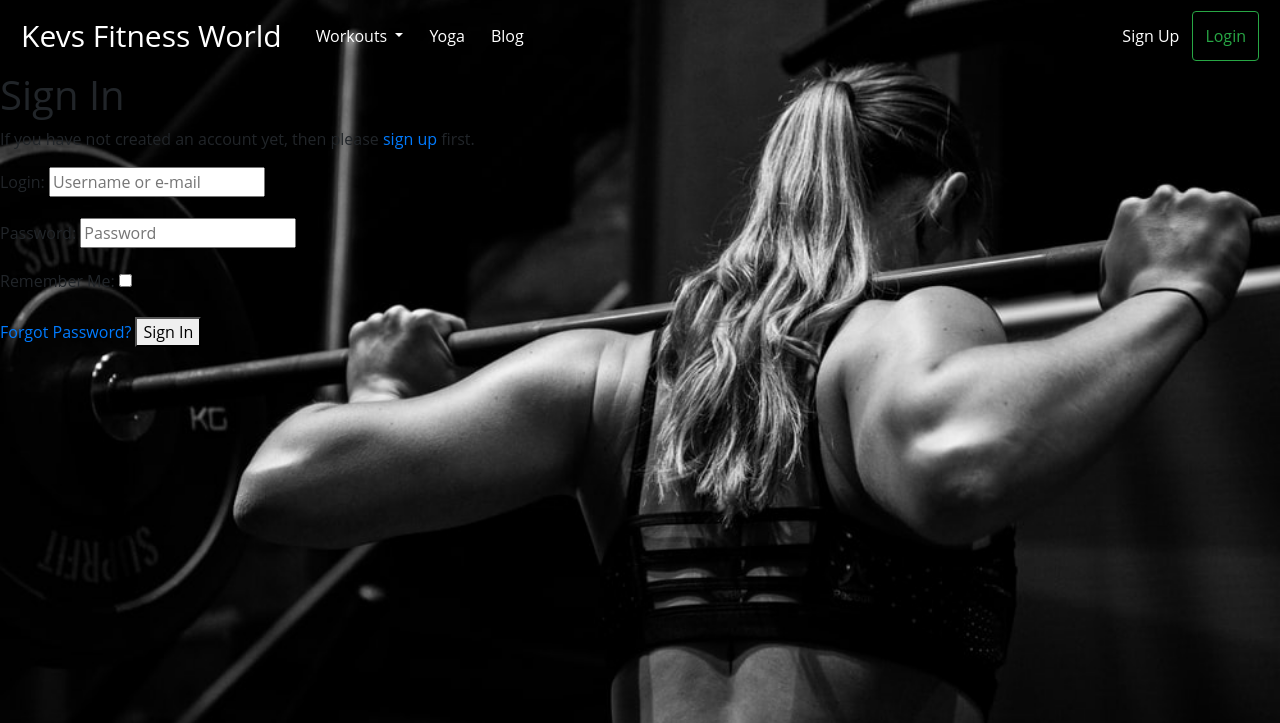
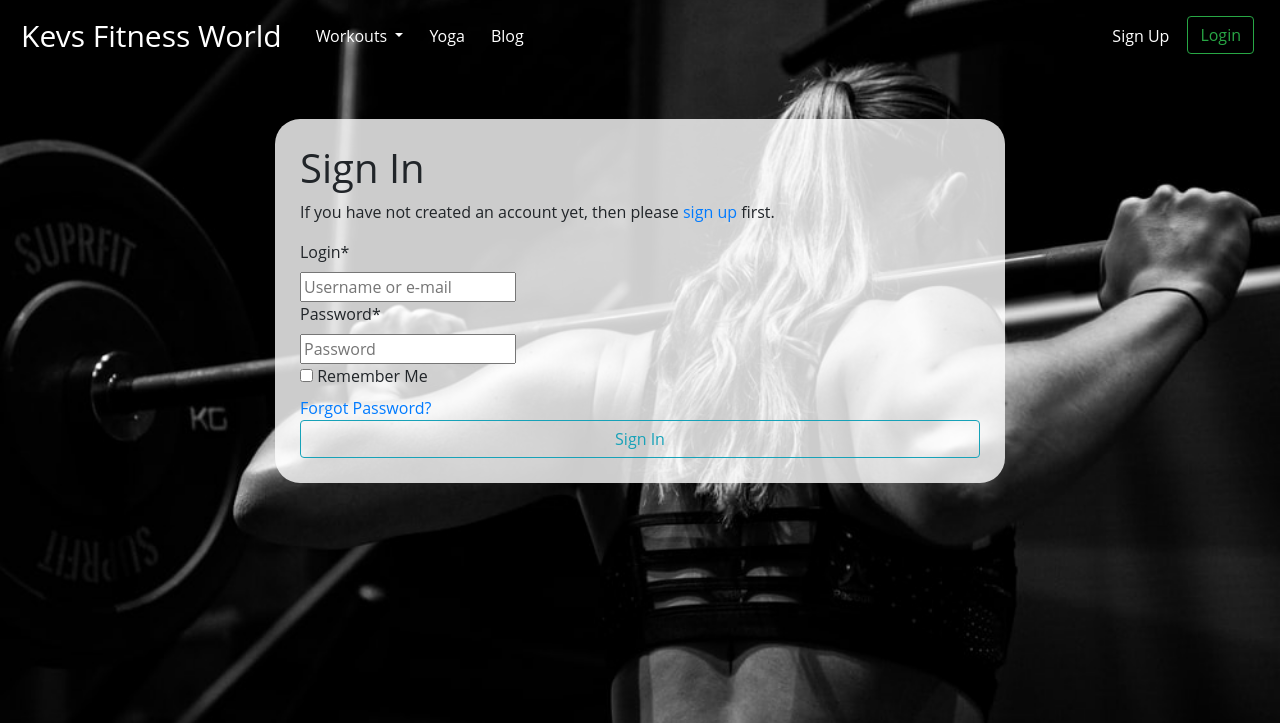
Before and after one commit to kevinfAAA/PP5, a Django app: page /accounts/login/ in a window 1280 px wide. Shown: the top 723 px of the page. Run offline with Django 3.2, Linux system fonts and the light colour scheme; some libraries are stand-ins or nearby versions.

Commit message:
Login and Logout authentication completed

```diff
--- a/home/templates/home/index.html
+++ b/home/templates/home/index.html
@@ -15,7 +15,7 @@
                     {% if request.user.is_authenticated %}
                     {% else %}
                     <h4>
-                        <button type="button" class="btn btn-success btn-lg">Sign Up Today!!!!</button>
+                        <a type="button" class="btn btn-success btn-lg" href="{% url 'account_signup' %}">Sign Up Today!!!!</a>
                     </h4>
                     {% endif %}
                 </div>
--- a/kevins_pp5/settings.py
+++ b/kevins_pp5/settings.py
@@ -43,6 +43,7 @@ INSTALLED_APPS = [
     'allauth',
     'allauth.account',
     'allauth.socialaccount',
+    'crispy_forms',
     'home',
 ]
 
@@ -61,7 +62,7 @@ ROOT_URLCONF = 'kevins_pp5.urls'
 TEMPLATES = [
     {
         'BACKEND': 'django.template.backends.django.DjangoTemplates',
-         'DIRS': [
+        'DIRS': [
             os.path.join(BASE_DIR, 'templates'),
             os.path.join(BASE_DIR, 'templates', 'allauth'),
         ],
@@ -69,7 +70,7 @@ TEMPLATES = [
         'OPTIONS': {
             'context_processors': [
                 'django.template.context_processors.debug',
-                'django.template.context_processors.request', # required by allauth
+                'django.template.context_processors.request',  # required by allauth
                 'django.contrib.auth.context_processors.auth',
                 'django.contrib.messages.context_processors.messages',
             ],
--- a/static/css/base.css
+++ b/static/css/base.css
@@ -52,5 +52,18 @@ body {
     border: 2px solid transparent;
 }
 
+.overlay {
+	height: 100%;
+	width: 100%;
+	top: 0;
+	left: 0;
+	position: fixed;
+	background: rgb(0, 0, 0);
+	z-index: -1;
+}
 
-/* -------------------------------- Media Queries */
+.allauth-temps {
+    background-color: rgb(255,255,255, 0.8);
+    padding: 25px;
+    border-radius: 25px
+}
--- a/templates/allauth/account/base.html
+++ b/templates/allauth/account/base.html
@@ -1 +1,13 @@
 {% extends "base.html" %}
+
+
+{% block content %}
+<div class="container">
+  <div class="row justify-content-center">
+    <div class="col-md-8 col-sm-12 mt-5">
+      {% block inner_content %}
+      {% endblock %}
+    </div>
+  </div>
+</div>
+{% endblock %}
--- a/templates/allauth/account/login.html
+++ b/templates/allauth/account/login.html
@@ -2,11 +2,12 @@
 
 {% load i18n %}
 {% load account socialaccount %}
+{% load crispy_forms_tags %}
 
 {% block head_title %}{% trans "Sign In" %}{% endblock %}
 
-{% block content %}
-
+{% block inner_content %}
+<div class="allauth-temps">
 <h1>{% trans "Sign In" %}</h1>
 
 {% get_providers as socialaccount_providers %}
@@ -35,12 +36,12 @@ for a {{ site_name }} account and sign in below:{% endblocktrans %}</p>
 
 <form class="login" method="POST" action="{% url 'account_login' %}">
   {% csrf_token %}
-  {{ form.as_p }}
+  {{ form | crispy }}
   {% if redirect_field_value %}
   <input type="hidden" name="{{ redirect_field_name }}" value="{{ redirect_field_value }}" />
   {% endif %}
   <a class="button secondaryAction" href="{% url 'account_reset_password' %}">{% trans "Forgot Password?" %}</a>
-  <button class="primaryAction" type="submit">{% trans "Sign In" %}</button>
+  <button class="primaryAction btn btn-outline-info btn-block" type="submit">{% trans "Sign In" %}</button>
 </form>
-
+</div>
 {% endblock %}
--- a/templates/allauth/account/password_reset_done.html
+++ b/templates/allauth/account/password_reset_done.html
@@ -5,7 +5,8 @@
 
 {% block head_title %}{% trans "Password Reset" %}{% endblock %}
 
-{% block content %}
+{% block inner_content %}
+<div class="allauth-temps">
     <h1>{% trans "Password Reset" %}</h1>
 
     {% if user.is_authenticated %}
@@ -13,4 +14,5 @@
     {% endif %}
 
     <p>{% blocktrans %}We have sent you an e-mail. Please contact us if you do not receive it within a few minutes.{% endblocktrans %}</p>
+</div>
 {% endblock %}
--- a/templates/allauth/account/password_reset_from_key_done.html
+++ b/templates/allauth/account/password_reset_from_key_done.html
@@ -3,7 +3,9 @@
 {% load i18n %}
 {% block head_title %}{% trans "Change Password" %}{% endblock %}
 
-{% block content %}
+{% block inner_content %}
+<div class="allauth-temps">
     <h1>{% trans "Change Password" %}</h1>
     <p>{% trans 'Your password is now changed.' %}</p>
+</div>
 {% endblock %}
--- a/templates/allauth/account/signup_closed.html
+++ b/templates/allauth/account/signup_closed.html
@@ -4,8 +4,10 @@
 
 {% block head_title %}{% trans "Sign Up Closed" %}{% endblock %}
 
-{% block content %}
+{% block inner_content %}
+<div class="allauth-temps">
 <h1>{% trans "Sign Up Closed" %}</h1>
 
 <p>{% trans "We are sorry, but the sign up is currently closed." %}</p>
+</div>
 {% endblock %}
--- a/templates/allauth/account/verification_sent.html
+++ b/templates/allauth/account/verification_sent.html
@@ -4,9 +4,11 @@
 
 {% block head_title %}{% trans "Verify Your E-mail Address" %}{% endblock %}
 
-{% block content %}
+{% block inner_content %}
+<div class="allauth-temps">
     <h1>{% trans "Verify Your E-mail Address" %}</h1>
 
     <p>{% blocktrans %}We have sent an e-mail to you for verification. Follow the link provided to finalize the signup process. Please contact us if you do not receive it within a few minutes.{% endblocktrans %}</p>
 
+</div>
 {% endblock %}
--- a/templates/allauth/account/verified_email_required.html
+++ b/templates/allauth/account/verified_email_required.html
@@ -4,7 +4,8 @@
 
 {% block head_title %}{% trans "Verify Your E-mail Address" %}{% endblock %}
 
-{% block content %}
+{% block inner_content %}
+<div class="allauth-temps">
 <h1>{% trans "Verify Your E-mail Address" %}</h1>
 
 {% url 'account_email' as email_url %}
@@ -19,5 +20,5 @@ contact us if you do not receive it within a few minutes.{% endblocktrans %}</p>
 
 <p>{% blocktrans %}<strong>Note:</strong> you can still <a href="{{ email_url }}">change your e-mail address</a>.{% endblocktrans %}</p>
 
-
+</div>
 {% endblock %}
--- a/templates/base.html
+++ b/templates/base.html
@@ -66,19 +66,23 @@
 
             {% if request.user.is_authenticated %}
               {% if request.user.is_superuser %}
-                <li class="nav-item active"></li>
-                  <a class="nav-link" href="#">Manage Content <span class="sr-only">(current)</span></a>
+                <li class="nav-item active">
+                  <a class="nav-link" href="#">Manage Content</a>
                 </li>
               {% endif %}
-                <li class="nav-item active"></li>
+                <li class="nav-item active">
                   <a class="nav-link" href="#">Profile <span class="sr-only">(current)</span></a>
                 </li>
-                <button type="button" class="btn btn-outline-warning" href="{% url 'account_logout' %}">Logout</button>
+                <li class="nav-item active">
+                <a type="button" class="btn btn-outline-warning" href="{% url 'account_logout' %}">Logout</a>
+              </li>
             {% else %}
                 <li class="nav-item active">
                   <a class="nav-link" href="{% url 'account_signup' %}">Sign Up <span class="sr-only">(current)</span></a>
                 </li>
-                <button type="button" class="btn btn-outline-success" href="{% url 'account_login' %}">Login</button>
+                <li class="nav-item active">
+                <a type="button" class="btn btn-outline-success" href="{% url 'account_login' %}">Login</a>
+              </li>
             {% endif %}
           </ul>
         </div>
```
Also changed, not shown: templates/allauth/account/email.html (+10 -7 lines), templates/allauth/account/email_confirm.html (+4 -3 lines), templates/allauth/account/logout.html (+4 -3 lines), templates/allauth/account/password_change.html (+6 -3 lines), templates/allauth/account/password_reset.html (+6 -3 lines), templates/allauth/account/password_reset_from_key.html (+6 -3 lines), templates/allauth/account/password_set.html (+6 -3 lines), templates/allauth/account/signup.html (+6 -3 lines), templates/allauth/base.html (line endings or trailing spaces).
